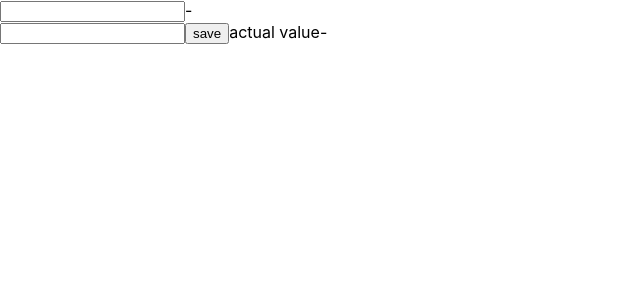
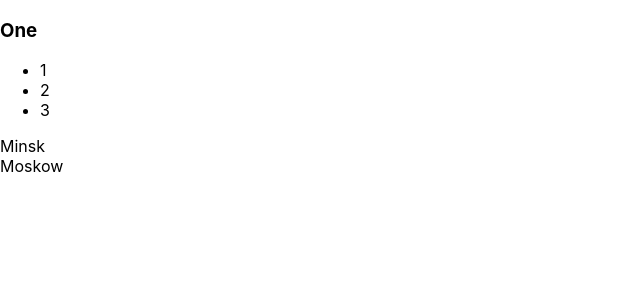
Before and after one commit to RackAnatoly/ReactTS, a React (Create React App) app: page / in a window 1280 px wide. Shown: the top 300 px of the page, without its empty margins (0-640 px from the left). Built offline with nearby package versions, Linux system fonts and the light colour scheme.

Commit message:
lesson 15

```diff
--- a/src/App.tsx
+++ b/src/App.tsx
@@ -8,9 +8,11 @@ import UncontrolledAccordion from "./components/UncontrolledAccordion/Uncontroll
 import UncontrolledOnOff from "./components/UncontroledOnOff/UncontrolledOnOff";
 import OnOff from "./components/OnOff/OnOff";
 import {UncontrolledInput, UncontrolledInputByButtonPress} from "./components/Uncontrolled input/UncontrolledInput";
+import {ControlledCheckbox, ControlledInput, ControlledSelect} from "./components/ControlledInput/ControlledInput";
+import {Select} from "./components/Select/Select";
 
 function App() {
-
+    const [value, setValue] = useState('2');
     let [ratingValue, SetRatingValue] = useState<RatingValueType>(0)
     let [accordionCollapsed, setAccordionCollapsed] = useState<boolean>(false);
     let [switchOn, SetSwitchOn] = useState<boolean>(false);
@@ -21,10 +23,25 @@ function App() {
             {/*<Accordion titleValue={"Menu"}*/}
             {/*           collapsed={accordionCollapsed}*/}
             {/*           onChange={()=>{setAccordionCollapsed(!accordionCollapsed)}}*/}
+            {/*           items={['Anatoli','Tatsi','Adrian']}*/}
             {/*/>*/}
             {/*<UncontrolledOnOff OnChange={SetSwitchOn}/> {switchOn.toString()}*/}
-            <UncontrolledInput/>
-            <UncontrolledInputByButtonPress/>
+            {/*<UncontrolledInput/>*/}
+            {/*<UncontrolledInputByButtonPress/>*/}
+            {/*<ControlledInput/>*/}
+            {/*<ControlledCheckbox/>*/}
+            {/*<ControlledSelect/>*/}
+            <UncontrolledAccordion titleValue={'One'}/>
+            <Select
+                value={''}
+                onChange={() => {
+                    console.log('changed')
+                }}
+                items={
+                    [
+                        {value: '1', title: 'Minsk'},
+                        {value: '2', title: 'Moskow'},
+                    ]}/>
         </div>
     );
 }
--- /dev/null
+++ b/src/components/ControlledInput/ControlledInput.tsx
@@ -0,0 +1,46 @@
+import React, {ChangeEvent, useState} from 'react';
+
+export const ControlledInput = () => {
+    const [parentValue, setParentValue] = useState('')
+    debugger
+    const onChange = (e: ChangeEvent<HTMLInputElement>) => {
+        debugger
+        setParentValue(e.currentTarget.value)
+    }
+    return (
+        <div>
+            <input value={parentValue} onChange={onChange}/>
+        </div>
+    );
+};
+
+export const ControlledCheckbox = () => {
+    const [parentValue, setParentValue] = useState(false)
+
+    const onChange = (e: ChangeEvent<HTMLInputElement>) => {
+        setParentValue(e.currentTarget.checked)
+    }
+    return (
+        <div>
+            <input type="checkbox" checked={parentValue} onChange={onChange}/>
+        </div>
+    )
+}
+
+export const ControlledSelect = () => {
+    const [parentValue, setParentValue] = useState<string|undefined>(undefined)
+
+    const onChange = (e: ChangeEvent<HTMLSelectElement>) => {
+        setParentValue(e.currentTarget.value)
+    }
+    return (
+        <div>
+            <select value={parentValue} onChange={onChange}>
+                <option>none</option>
+                <option value="1">Minsk</option>
+                <option value="2">Moscow</option>
+                <option value="3">Kiev</option>
+            </select>
+        </div>
+    )
+}
--- /dev/null
+++ b/src/components/Select/Select.tsx
@@ -0,0 +1,19 @@
+import React from 'react';
+
+type ItemType={
+    title:string
+    value:any
+}
+type SelectPropsType={
+    value:any
+    onChange:(value:any)=>void
+    items:ItemType[]
+}
+ export const Select = (props:SelectPropsType) => {
+
+    return (
+        <div>
+            {props.items.map(i=><div key={i.value}>{i.title}</div>)}
+        </div>
+    );
+};
--- a/src/components/UncontrolledAccordion/UncontrolledAccordion.tsx
+++ b/src/components/UncontrolledAccordion/UncontrolledAccordion.tsx
@@ -1,30 +1,46 @@
 import React, {useState} from "react";
+import {useReducer} from "react";
 
 type AccordionPropsType = {
     titleValue: string
     // collapsed: boolean
 }
+type ActionType = {
+    type: string
+}
+
+const reducer = (state: boolean, action: ActionType) => {
+    if(action.type==='TOGGLE-COLLAPSED'){
+        return !state
+    }
+    return state
+}
+
 function UncontrolledAccordion(props: AccordionPropsType) {
-    let [collapsed,setCollapsed]=useState(false);
+    let [collapsed, dispatch] = useReducer(reducer, false);
+    // let [collapsed,setCollapsed]=useState(false);
 
 
-        return (
-            <div>
-                <AccordionTitle title={props.titleValue} onClick={ ()=>{setCollapsed(!collapsed)} }/>
-                {!collapsed &&  <AccordionBody />}
-            </div>
-        )
-    }
+    return (
+        <div>
+            <AccordionTitle title={props.titleValue} onClick={() => {dispatch({type:'TOGGLE-COLLAPSED'})}}/>
+            {/*<AccordionTitle title={props.titleValue} onClick={() => {setCollapsed(!collapsed)}}/>*/}
+            {!collapsed && <AccordionBody/>}
+        </div>
+    )
+}
 
 
 type AccordionTitlePropsType = {
     title: string
-    onClick:()=> void
+    onClick: () => void
 }
 
 const AccordionTitle = (props: AccordionTitlePropsType) => {
     return (
-        <h3 onClick={()=>{props.onClick()}}>{props.title}</h3>
+        <h3 onClick={() => {
+            props.onClick()
+        }}>{props.title}</h3>
     )
 }
 
```
Also changed, not shown: src/components/Accordion/Accordion.tsx (+19 -14 lines).
